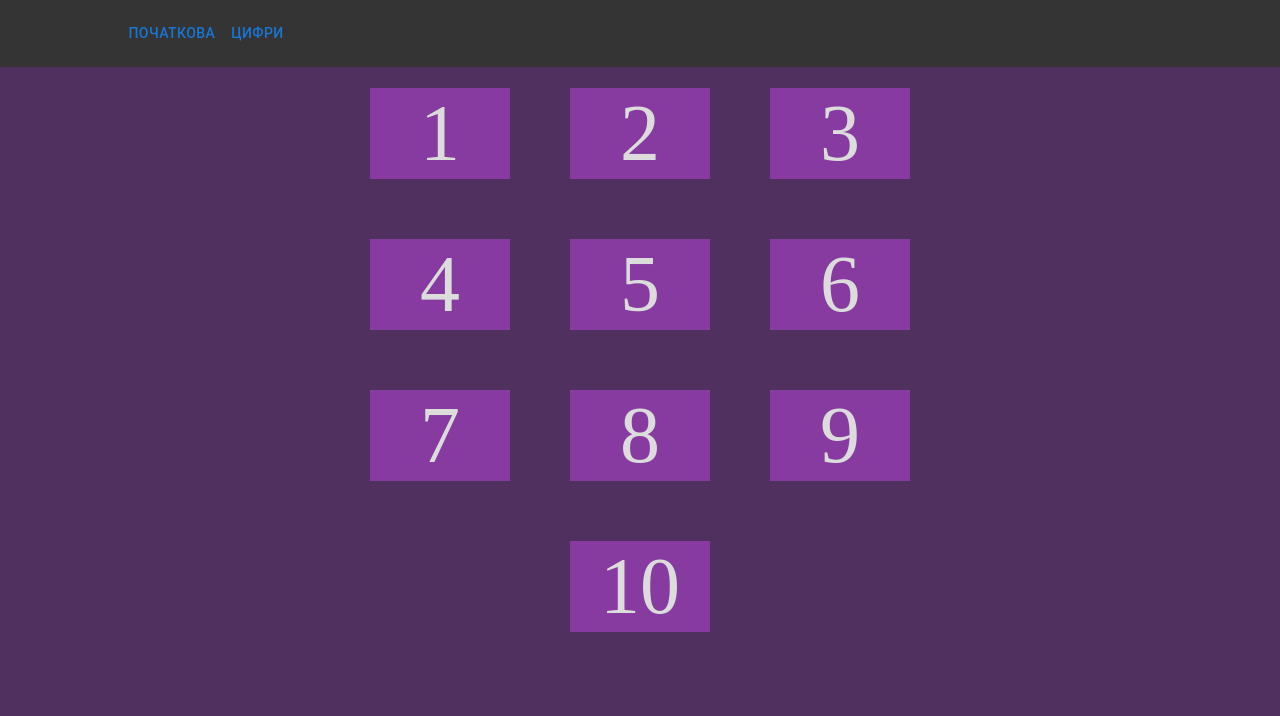
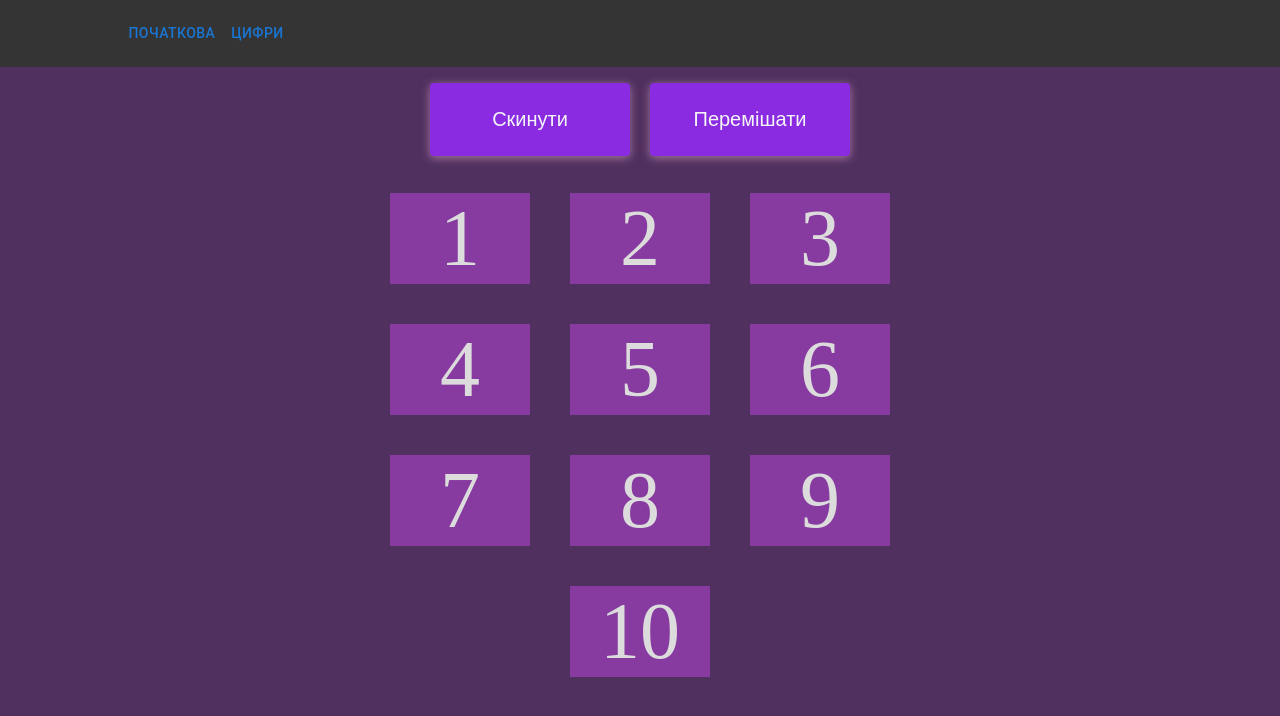
Before and after one commit to OlexandrStorchak/ChildEducation, a Next.js app: page /numbers in a window 1280 px wide. Shown: the top 716 px of the page. Built offline with nearby package versions, Linux system fonts and the light colour scheme.

Commit message:
added shuffle to numbers array feature

```diff
--- a/package.json
+++ b/package.json
@@ -19,9 +19,13 @@
     "@types/react-dom": "18.0.9",
     "eslint": "8.29.0",
     "eslint-config-next": "13.0.7",
+    "lodash": "^4.17.21",
     "next": "13.0.7",
     "react": "18.2.0",
     "react-dom": "18.2.0",
     "typescript": "4.9.4"
+  },
+  "devDependencies": {
+    "@types/lodash": "^4.14.191"
   }
 }
--- a/src/constants/numbers.ts
+++ b/src/constants/numbers.ts
@@ -1 +1 @@
-export const numbers = [1, 2, 3, 4, 5, 6, 7, 8, 9, 10];
+export const numbersArray = [1, 2, 3, 4, 5, 6, 7, 8, 9, 10];
--- a/src/pages/numbers/index.tsx
+++ b/src/pages/numbers/index.tsx
@@ -1,9 +1,22 @@
+import { useState } from 'react';
 import NumberItem from '../../components/numbers/NumberItem';
-import { numbers } from '../../constants';
+import _ from 'lodash';
+import { numbersArray } from '../../constants';
+
 
 const Numbers = () => {
+  const [numbers, setNumbers] = useState<number[]>(numbersArray);
+
   return (
     <>
+      <div className='numbers-buttons'>
+        <button onClick={() => setNumbers(numbersArray)}>
+          Скинути
+        </button>
+        <button onClick={() => setNumbers(_.shuffle(numbers))}>
+          Перемішати
+        </button>
+      </div>
       <div className='numbers-container'>
         <div className='numbers-cards'>
           {numbers.map((number) => {
--- a/src/styles/style.css
+++ b/src/styles/style.css
@@ -32,7 +32,31 @@ body {
   margin-top: 1rem;
   display: grid;
   grid-template-columns: 150px 150px 150px;
-  gap: 50px;
+  gap: 30px;
+}
+
+.numbers-buttons {
+  justify-content: center;
+  margin-top: 1rem;
+  margin-bottom: 1rem;
+  display: grid;
+  grid-template-columns: 200px 200px;
+  gap: 20px;
+}
+
+.numbers-buttons button {
+  background-color: blueviolet;
+  font-size: 20px;
+  padding: 25px;
+  border-radius: 4px;
+  border: none;
+  cursor: pointer;
+  box-shadow: 0 2px 10px rgba(255, 188, 223, 0.5);
+  color: whitesmoke;
+}
+
+.numbers-buttons button:hover {
+  box-shadow: 0 2px 10px rgba(255, 83, 172, 0.989);
 }
 
 .number-card {
```
Also changed, not shown: 2 other files (tests, documents, lock files or other folders).
